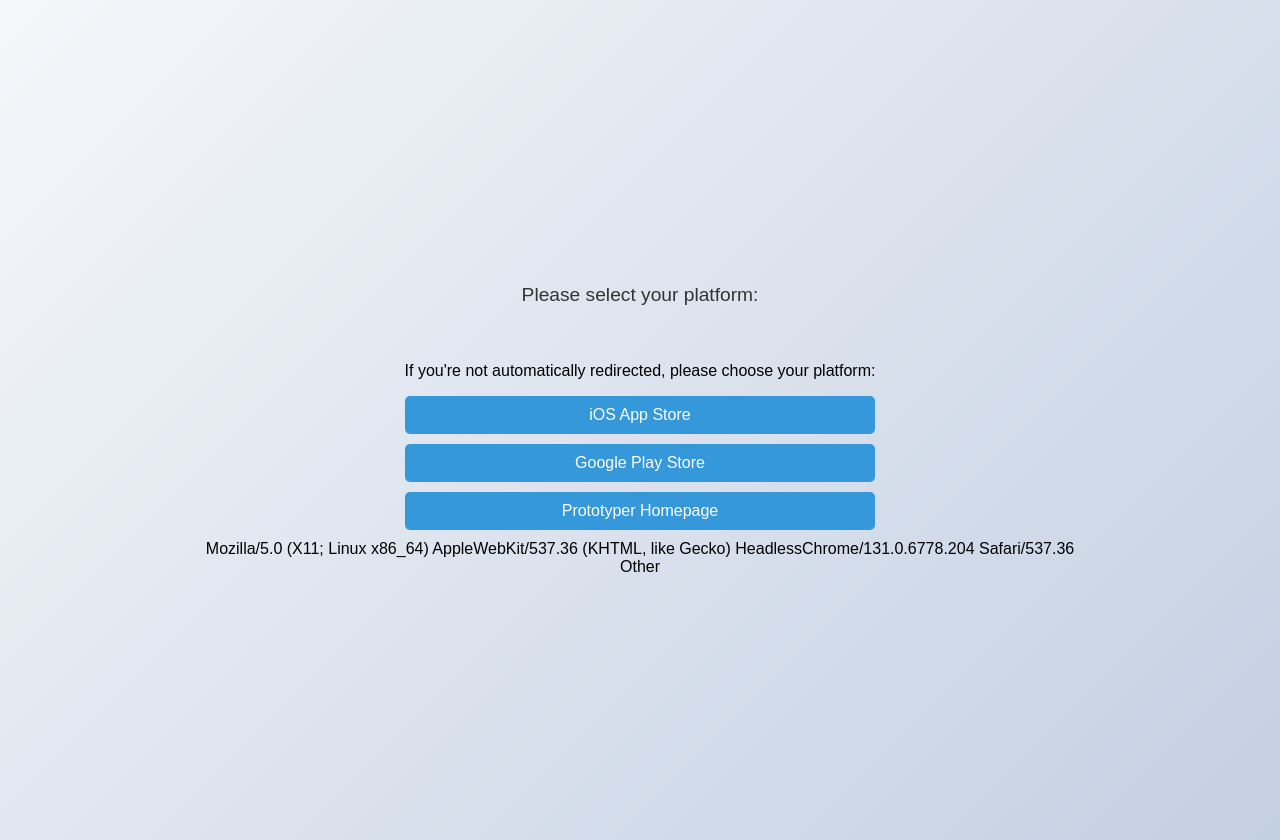
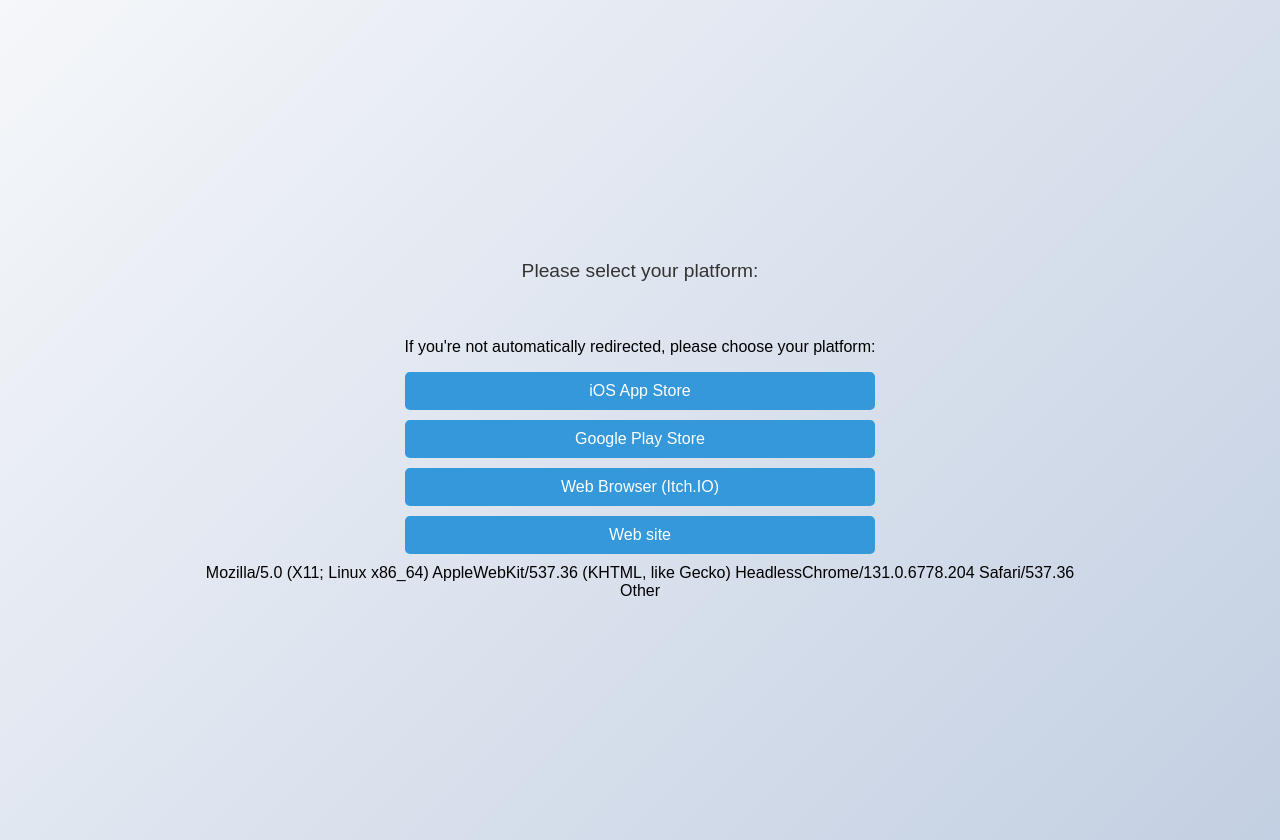
Before and after one commit to Farl/sliding-puzzle-redirect, a plain HTML site: page index.html in a window 1280 px wide. Drawn offline with Linux system fonts and the light colour scheme.

Commit message:
Update index.html

```diff
--- a/index.html
+++ b/index.html
@@ -64,7 +64,8 @@
         <p>If you're not automatically redirected, please choose your platform:</p>
         <a href="https://apps.apple.com/us/app/more-sliding-puzzle/id6504446737">iOS App Store</a>
         <a href="https://play.google.com/store/apps/details?id=com.prototyper.slidingpuzzle">Google Play Store</a>
-        <a href="https://farllee.weebly.com/prototyper.html">Prototyper Homepage</a>
+        <a href="https://farl-lee.itch.io/more-sliding-puzzle">Web Browser (Itch.IO)</a>
+        <a href="https://farllee.weebly.com/more-sliding-puzzle.html">Web site</a>
     </div>
     <div id="platform"></div>
     <div id="target"></div>
@@ -90,7 +91,7 @@
 
         // Default to web version for other platforms
         document.getElementById("target").innerHTML = "Other";
-        //window.location.href = "https://farllee.weebly.com/prototyper.html";
+        //window.location.href = "https://farllee.weebly.com/more-sliding-puzzle.html";
     }
 
     // Show manual links if redirect doesn't happen within 3 seconds
```
